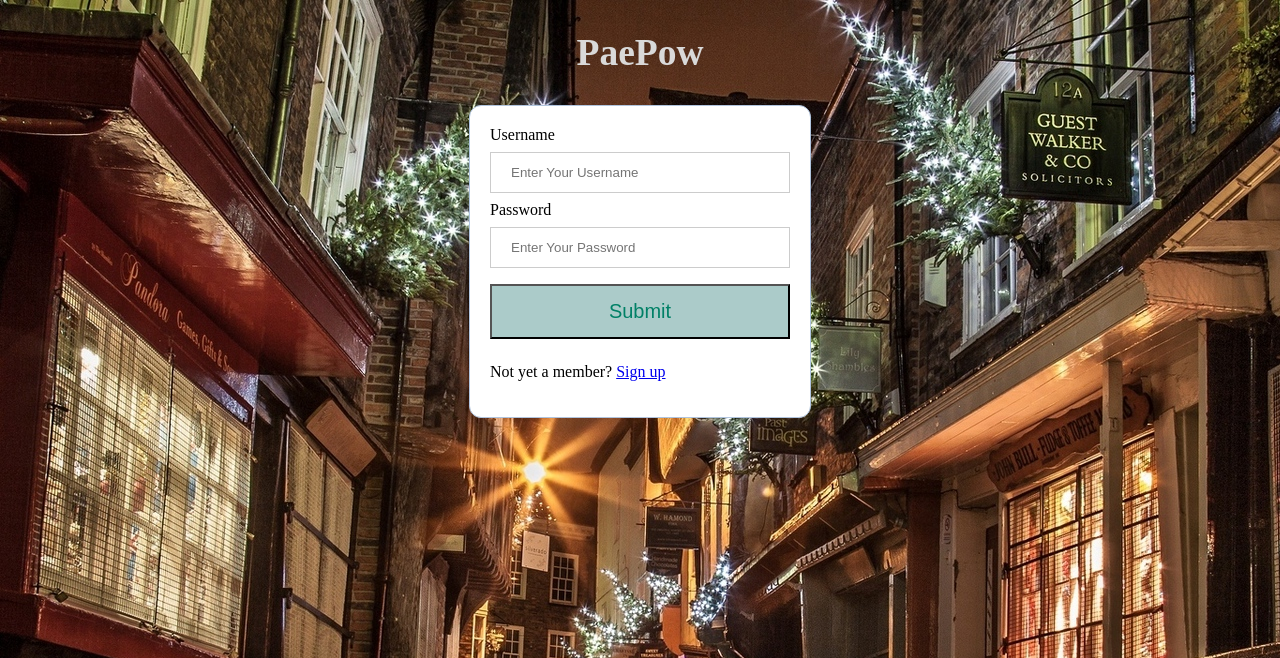
After one commit to gialani/hotcoins, a PHP site: page /login.html in a window 1280 px wide. The commit adds this page. Shown: the top 658 px of the page. Run offline with PHP 8.4, Linux system fonts and the light colour scheme.

Commit message:
Add files via upload

```diff
--- /dev/null
+++ b/login.html
@@ -0,0 +1,74 @@
+<!DOCTYPE html>
+<html>
+<head>
+<meta charset="UTF-8">
+<title>PaePow</title>
+<style>
+form {
+margin: 0 auto;
+width:300px;
+
+  padding: 20px;
+  border: 1px solid #B0C4DE;
+  background: white;
+  border-radius: 12px;
+}
+
+/* Full-width input fields */
+input[type=text], input[type=password] {
+    width: 300px;
+    padding: 12px 20px;
+    margin: 8px 0;
+    display: inline-block;
+    border: 1px solid #ccc;
+    box-sizing: border-box;
+
+}
+.header{
+    color:#d9d9d9;
+	font-size : 25px;
+    text-align:center;
+}
+/* Set a style for all buttons */
+button {
+    text-align: center;
+    background-color:#ABCBC9 ;
+    color: #008066;
+    padding: 14px 20px;
+    margin: 8px 0;
+    cursor: pointer;
+    width: 300px;
+    font-size: 20px;
+}
+
+button:hover {
+    opacity: .8;
+}
+
+</style>
+</head>
+<body style="background-image:url('Pay.jpg');">
+	<div class="header">
+		<h2>PaePow</h2>
+
+	</div>
+
+	<form method="post" action="login.php">
+		<div class="input-group">
+			<label>Username</label>
+            <input type="text" placeholder="Enter Your Username" name="username" required title="Choose Anything">
+		</div>
+		<div class="input-group">
+			<label>Password</label>
+            <input type="password" placeholder="Enter Your Password" name="password" required title ="Remember Your Password">
+		</div>
+		<div class="input-group">
+			<button type="submit" class="btn" name="login_user">Submit</button>
+		</div>
+		<p>
+			Not yet a member? <a href="newAccount.php">Sign up</a>
+		</p>
+	</form>
+
+</body>
+</html>
```
Also changed, not shown: newAccount.php (+12 -22 lines), Pay.jpg (added).
